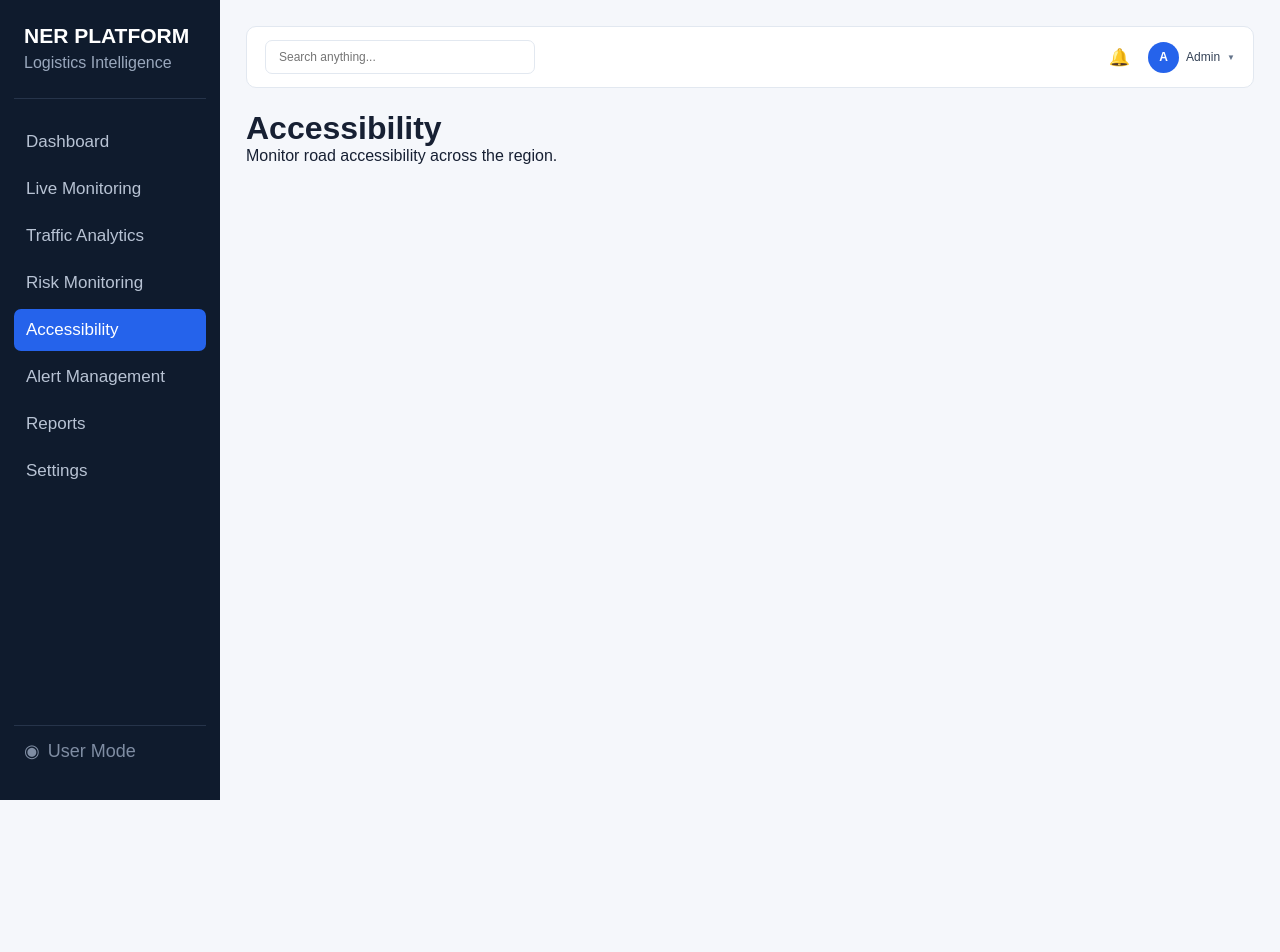
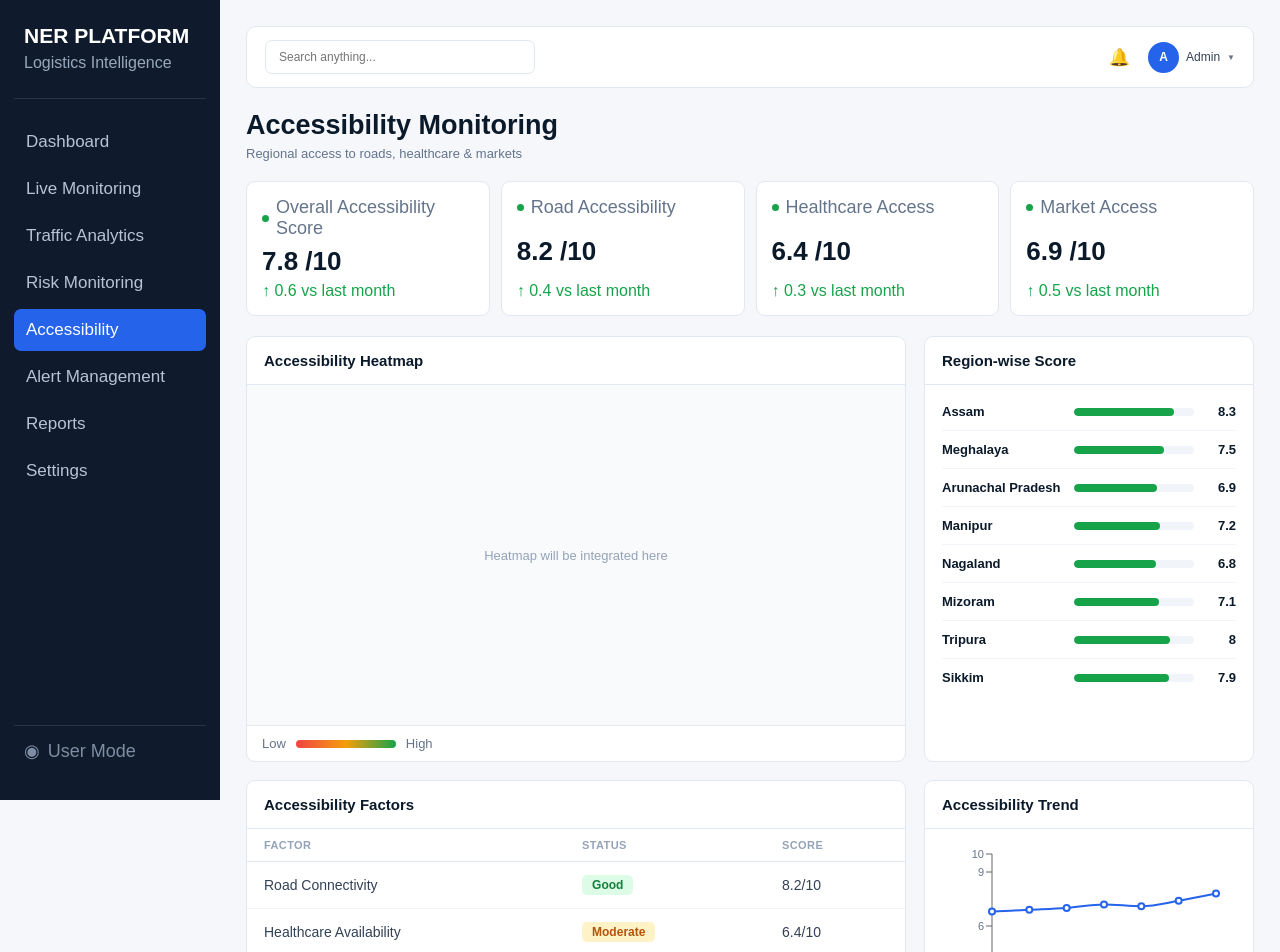
Before and after one commit to Ayushgupta7398/ner-logistics-web, a React (Vite) app: page /admin/accessibility in a window 1280 px wide. Shown: the top 952 px of the page. Before the commit the page ends 800 px from the top, so only its background shows below. Built offline with nearby package versions, Linux system fonts and the light colour scheme.

Commit message:
feat(admin): add Accessibility Monitoring page (A05)
- Add RegionScoreList and AccessibilityTrendChart
- Add scaleDirection prop to MapView (fixes heatmap color direction for score-based metrics vs risk-based metrics)
- Add good/poor badge aliases for status labels

```diff
--- /dev/null
+++ b/src/components/admin/RegionScoreList.jsx
@@ -0,0 +1,42 @@
+// TODO: BACKEND/API INTEGRATION
+// Replace demo region scores with backend response.
+//
+// Demo API example:
+// GET /api/admin/accessibility/regions
+//
+// Expected response:
+// [{ "region": "Assam", "score": 8.3 }, ...]
+//
+// Data source note: maps to District.accessibilityScore (0-10)
+// for each NER district/state.
+const demoRegions = [
+  { region: "Assam", score: 8.3 },
+  { region: "Meghalaya", score: 7.5 },
+  { region: "Arunachal Pradesh", score: 6.9 },
+  { region: "Manipur", score: 7.2 },
+  { region: "Nagaland", score: 6.8 },
+  { region: "Mizoram", score: 7.1 },
+  { region: "Tripura", score: 8.0 },
+  { region: "Sikkim", score: 7.9 },
+];
+
+function RegionScoreList() {
+  return (
+    <div className="region-score-list">
+      {demoRegions.map((r) => (
+        <div className="region-score-row" key={r.region}>
+          <span className="region-score-name">{r.region}</span>
+          <div className="region-score-track">
+            <div
+              className="region-score-fill"
+              style={{ width: `${r.score * 10}%` }}
+            ></div>
+          </div>
+          <span className="region-score-value">{r.score}</span>
+        </div>
+      ))}
+    </div>
+  );
+}
+
+export default RegionScoreList;
--- /dev/null
+++ b/src/components/charts/AccessibilityTrendChart.jsx
@@ -0,0 +1,31 @@
+import { LineChart, Line, XAxis, YAxis, Tooltip, ResponsiveContainer } from "recharts";
+
+// TODO: BACKEND/API INTEGRATION
+// Replace demo trend with backend response.
+//
+// Demo API example:
+// GET /api/admin/accessibility/trend?range=7d
+const demoData = [
+  { date: "12 May", score: 6.8 },
+  { date: "13 May", score: 6.9 },
+  { date: "14 May", score: 7.0 },
+  { date: "15 May", score: 7.2 },
+  { date: "16 May", score: 7.1 },
+  { date: "17 May", score: 7.4 },
+  { date: "18 May", score: 7.8 },
+];
+
+function AccessibilityTrendChart() {
+  return (
+    <ResponsiveContainer width="100%" height={220}>
+      <LineChart data={demoData} margin={{ top: 10, right: 20, left: -10, bottom: 0 }}>
+        <XAxis dataKey="date" tick={{ fontSize: 11, fill: "#64748b" }} />
+        <YAxis domain={[0, 10]} tick={{ fontSize: 11, fill: "#64748b" }} />
+        <Tooltip />
+        <Line type="monotone" dataKey="score" stroke="#2563eb" strokeWidth={2} dot={{ r: 3 }} />
+      </LineChart>
+    </ResponsiveContainer>
+  );
+}
+
+export default AccessibilityTrendChart;
--- a/src/components/maps/MapView.jsx
+++ b/src/components/maps/MapView.jsx
@@ -1,4 +1,4 @@
-function MapView() {
+function MapView({ variant = "default", scaleDirection = "goodToBad" }) {
 
   // TODO: BACKEND/API INTEGRATION
   // Map data will come from backend/GIS service.
@@ -6,22 +6,38 @@ function MapView() {
   // Demo API example:
   // GET /api/admin/regional-overview
   //
-  // Example response:
-  // {
-  //   "regions": [],
-  //   "vehicles": [],
-  //   "infrastructure": [],
-  //   "riskZones": []
-  // }
-  //
   // Later example:
   // const response = await fetch("/api/admin/regional-overview");
   // const data = await response.json();
 
+  const placeholderText =
+    variant === "heatmap"
+      ? "Heatmap will be integrated here"
+      : "Map will be integrated here";
+
+  // goodToBad: low value = good (green) -> high value = bad (red)
+  //   used for Traffic congestion, Risk level
+  // badToGood: low value = bad (red) -> high value = good (green)
+  //   used for Accessibility score
+  const gradient =
+    scaleDirection === "badToGood"
+      ? "linear-gradient(to right, #ef4444, #f59e0b, #16a34a)"
+      : "linear-gradient(to right, #16a34a, #f59e0b, #ef4444)";
+
   return (
-    <div className="map-view">
-      Map will be integrated here
-    </div>
+    <>
+      <div className="map-view">
+        {placeholderText}
+      </div>
+
+      {variant === "heatmap" && (
+        <div className="heatmap-legend">
+          <span>Low</span>
+          <div className="heatmap-gradient-bar" style={{ background: gradient }}></div>
+          <span>High</span>
+        </div>
+      )}
+    </>
   );
 }
 
--- a/src/index.css
+++ b/src/index.css
@@ -1149,7 +1149,7 @@ select {
 
   border-radius: 4px;
 
-  background: linear-gradient(to right, #16a34a, #f59e0b, #ef4444);
+
 }
 
 
@@ -1265,3 +1265,87 @@ select {
 .table-action-link:hover {
   text-decoration: underline;
 }
+
+
+
+
+
+/* =========================================================
+   BADGE ALIASES (Good/Poor status labels)
+   Same colors as high/low, different semantic name so
+   className reads correctly wherever it's used.
+========================================================= */
+
+.level-badge.good {
+  background-color: #dcfce7;
+  color: #15803d;
+}
+
+.level-badge.poor {
+  background-color: #fee2e2;
+  color: #b91c1c;
+}
+
+
+/* =========================================================
+   REGION SCORE LIST
+========================================================= */
+
+.region-score-list {
+  display: flex;
+  flex-direction: column;
+
+  padding: 8px 17px;
+}
+
+.region-score-row {
+  display: flex;
+  align-items: center;
+  gap: 12px;
+
+  padding: 11px 0;
+
+  border-bottom: 1px solid #f1f5f9;
+}
+
+.region-score-row:last-child {
+  border-bottom: none;
+}
+
+.region-score-name {
+  width: 120px;
+  flex-shrink: 0;
+
+  color: #0b1a2b;
+  font-size: 13px;
+  font-weight: 600;
+}
+
+.region-score-track {
+  flex: 1;
+
+  height: 8px;
+
+  background-color: #f1f5f9;
+  border-radius: 4px;
+
+  overflow: hidden;
+}
+
+.region-score-fill {
+  height: 100%;
+
+  background-color: #16a34a;
+  border-radius: 4px;
+}
+
+.region-score-value {
+  width: 30px;
+  flex-shrink: 0;
+
+  text-align: right;
+
+  color: #0b1a2b;
+  font-size: 13px;
+  font-weight: 600;
+}
--- a/src/pages/admin/Accessibility.jsx
+++ b/src/pages/admin/Accessibility.jsx
@@ -1,8 +1,109 @@
+import StatCard from "../../components/ui/StatCard";
+import MapView from "../../components/maps/MapView";
+import RegionScoreList from "../../components/admin/RegionScoreList";
+import AccessibilityTrendChart from "../../components/charts/AccessibilityTrendChart";
+
+// TODO: BACKEND/API INTEGRATION
+// Replace demo stats with backend response.
+//
+// Demo API example:
+// GET /api/admin/accessibility/stats
+const stats = [
+  { title: "Overall Accessibility Score", value: "7.8 /10", trend: "↑ 0.6 vs last month", trendType: "positive" },
+  { title: "Road Accessibility", value: "8.2 /10", trend: "↑ 0.4 vs last month", trendType: "positive" },
+  { title: "Healthcare Access", value: "6.4 /10", trend: "↑ 0.3 vs last month", trendType: "positive" },
+  { title: "Market Access", value: "6.9 /10", trend: "↑ 0.5 vs last month", trendType: "positive" },
+];
+
+// TODO: BACKEND/API INTEGRATION
+// Replace demo factors with backend response.
+//
+// Demo API example:
+// GET /api/admin/accessibility/factors
+const factors = [
+  { name: "Road Connectivity", status: "good", score: "8.2/10" },
+  { name: "Healthcare Availability", status: "moderate", score: "6.4/10" },
+  { name: "Market Connectivity", status: "moderate", score: "6.9/10" },
+  { name: "Remote Access", status: "moderate", score: "6.8/10" },
+  { name: "Public Transport", status: "good", score: "7.6/10" },
+];
+
 function Accessibility() {
   return (
-    <div>
-      <h1>Accessibility</h1>
-      <p>Monitor road accessibility across the region.</p>
+    <div className="admin-dashboard">
+
+      <div className="dashboard-header">
+        <div>
+          <h1>Accessibility Monitoring</h1>
+          <p>Regional access to roads, healthcare & markets</p>
+        </div>
+      </div>
+
+      <section className="dashboard-stats live-stats">
+        {stats.map((stat) => (
+          <StatCard key={stat.title} {...stat} />
+        ))}
+      </section>
+
+      <section className="traffic-content-grid">
+
+        <div className="dashboard-card">
+          <div className="card-header">
+            <h2>Accessibility Heatmap</h2>
+          </div>
+          <MapView variant="heatmap" scaleDirection="badToGood" />
+        </div>
+
+        <div className="dashboard-card">
+          <div className="card-header">
+            <h2>Region-wise Score</h2>
+          </div>
+          <RegionScoreList />
+        </div>
+
+      </section>
+
+      <section className="traffic-content-grid">
+
+        <div className="dashboard-card">
+          <div className="card-header">
+            <h2>Accessibility Factors</h2>
+          </div>
+          <table className="data-table">
+            <thead>
+              <tr>
+                <th>Factor</th>
+                <th>Status</th>
+                <th>Score</th>
+              </tr>
+            </thead>
+            <tbody>
+              {factors.map((f) => (
+                <tr key={f.name}>
+                  <td>{f.name}</td>
+                  <td>
+                    <span className={`level-badge ${f.status}`}>
+                      {f.status.charAt(0).toUpperCase() + f.status.slice(1)}
+                    </span>
+                  </td>
+                  <td>{f.score}</td>
+                </tr>
+              ))}
+            </tbody>
+          </table>
+        </div>
+
+        <div className="dashboard-card">
+          <div className="card-header">
+            <h2>Accessibility Trend</h2>
+          </div>
+          <div className="chart-card-body">
+            <AccessibilityTrendChart />
+          </div>
+        </div>
+
+      </section>
+
     </div>
   );
 }
```
